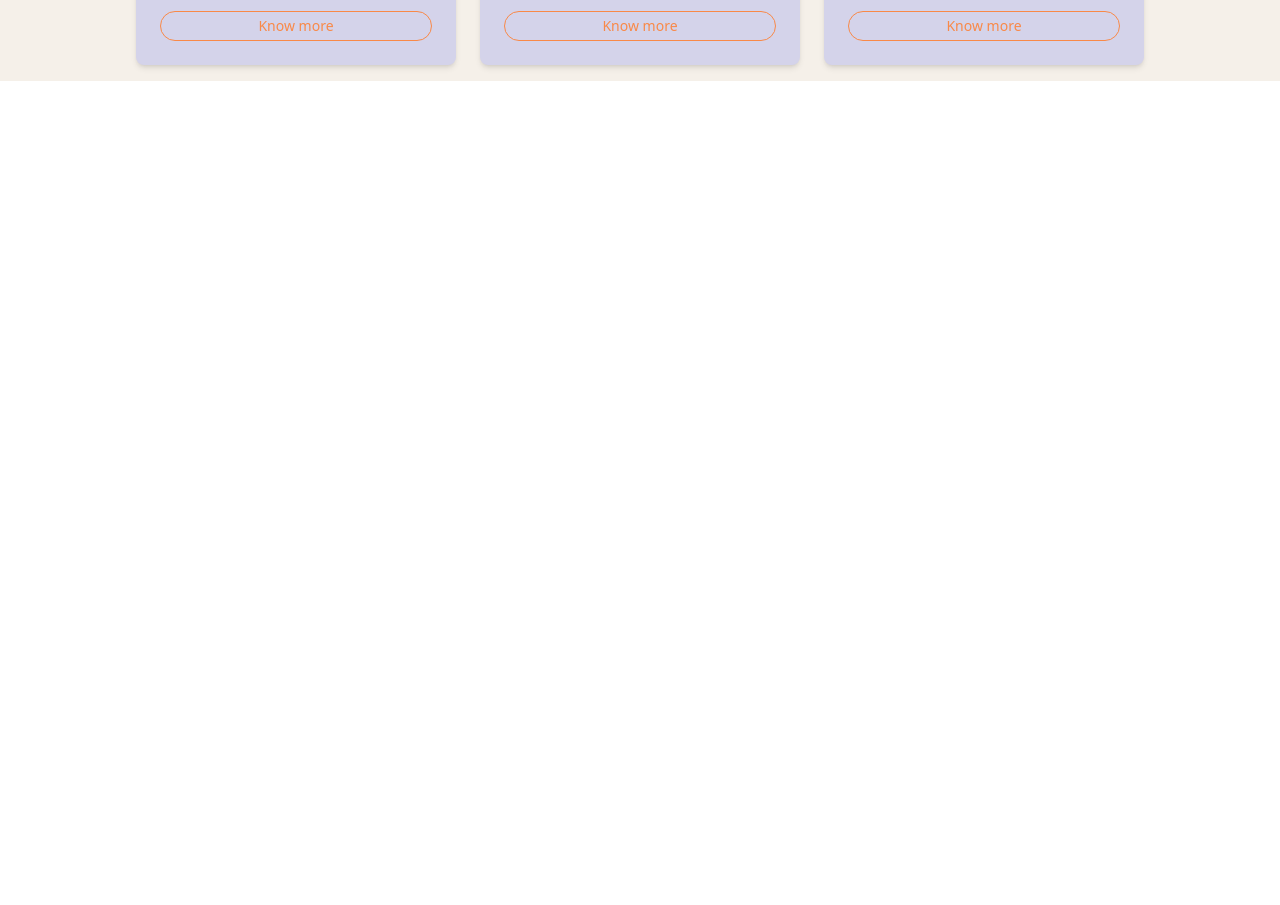
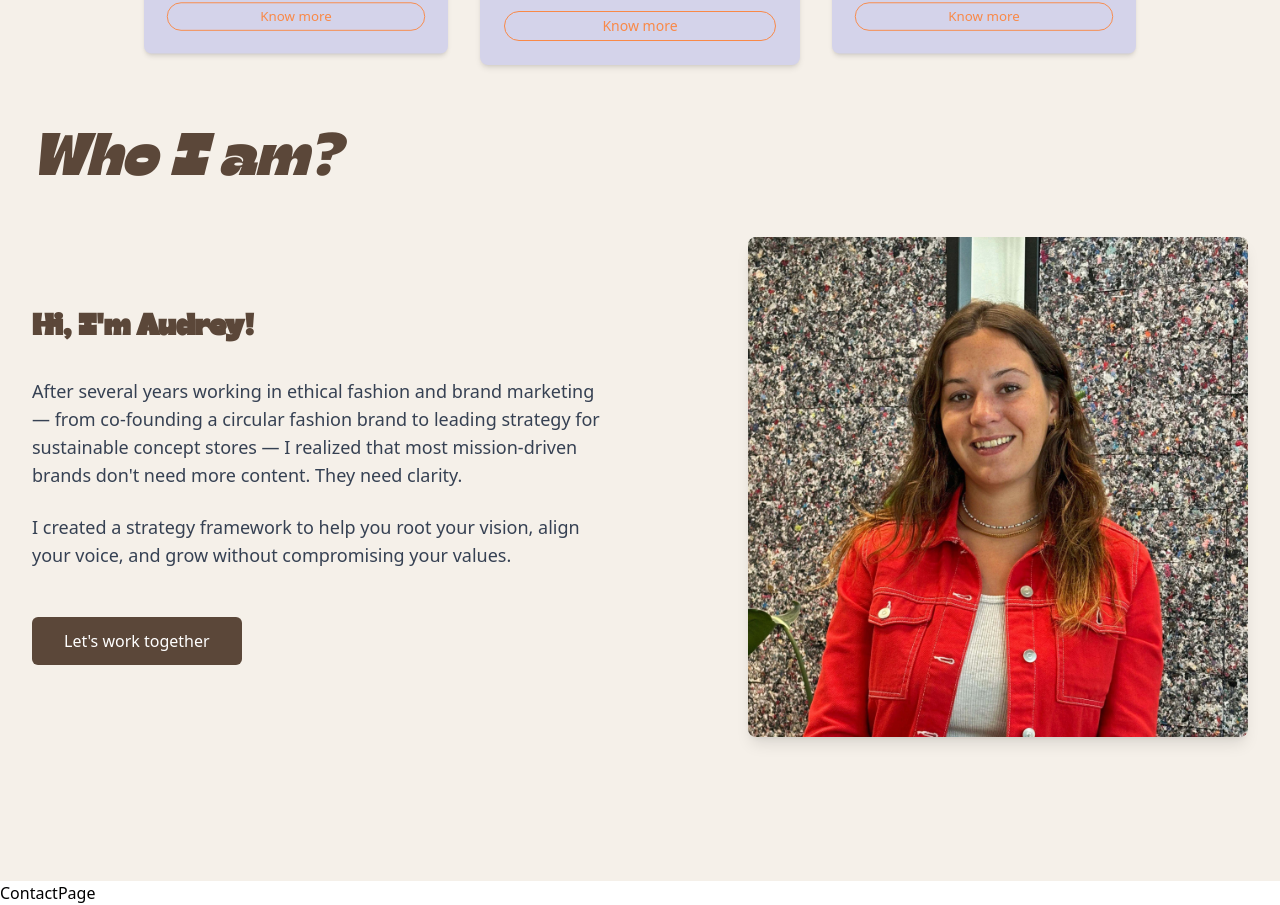
Before and after one commit to Lydoww/Bright-Brand-Studio, a React (Vite) app: page / in a window 1280 px wide. Shown: the part 1593-2498 px from the top of the page. Before the commit the page ends 1674 px from the top, so only its background shows below. Built offline with nearby package versions, Linux system fonts and the light colour scheme; a web font is replaced by a local one.

Commit message:
about me page done

```diff
--- a/package.json
+++ b/package.json
@@ -14,6 +14,7 @@
     "lucide-react": "^0.517.0",
     "react": "^19.1.0",
     "react-dom": "^19.1.0",
+    "react-lazy-load-image-component": "^1.6.3",
     "react-router-dom": "^7.6.2",
     "tailwindcss": "^4.1.10"
   },
--- a/src/App.jsx
+++ b/src/App.jsx
@@ -1,27 +1,18 @@
-import { Routes, Route } from "react-router-dom";
 import Navbar from "./components/layout/Navbar";
 import HomePage from "./pages/HomePage";
-import ServicesPage from "./pages/ServicesPage";
-import AboutPage from "./pages/AboutPage";
-import ContactPage from "./pages/ContactPage";
 
 const App = () => {
   return (
     <>
-      {/* Navbar dans le conteneur mais présente partout */}
-      <div className="fixed top-0 left-0 right-0 z-50">
+      {/* Navbar fixe */}
+      <div className="fixed top-0 left-0 right-0 z-50 bg-white">
         <div className="max-w-[1280px] mx-auto px-4">
           <Navbar />
         </div>
       </div>
-      <Routes>
-        <Route path="/" element={<HomePage />} />
 
-        <Route path="/services" element={<ServicesPage />} />
-        <Route path="/about" element={<AboutPage />} />
-        <Route path="/contact" element={<ContactPage />} />
-        <Route path="/" element={<ContactPage />} />
-      </Routes>
+      {/* Contenu principal scrollable */}
+      <HomePage />
     </>
   );
 };
--- a/src/components/layout/Navbar.jsx
+++ b/src/components/layout/Navbar.jsx
@@ -1,5 +1,4 @@
 import { useState, useEffect } from "react";
-import { Link, useLocation } from "react-router-dom";
 import { Menu, X } from "lucide-react";
 import linkedin from "../../assets/linkedin.svg";
 import email from "../../assets/email.svg";
@@ -8,7 +7,6 @@ import Logo from "../../assets/logo.png";
 const Navbar = () => {
   const [isMenuOpen, setIsMenuOpen] = useState(false);
   const [isScrolled, setIsScrolled] = useState(false);
-  const location = useLocation();
 
   const toggleMenu = () => {
     setIsMenuOpen(!isMenuOpen);
@@ -23,9 +21,13 @@ const Navbar = () => {
     return () => window.removeEventListener("scroll", handleScroll);
   }, []);
 
-  useEffect(() => {
-    setIsMenuOpen(false);
-  }, [location]);
+  const handleClick = (targetId) => {
+    const target = document.getElementById(targetId);
+    if (target) {
+      target.scrollIntoView({ behavior: "smooth" });
+      setIsMenuOpen(false);
+    }
+  };
 
   return (
     <header
@@ -40,7 +42,7 @@ const Navbar = () => {
         className="flex items-center justify-between"
       >
         {/* Logo */}
-        <Link to="/">
+        <a href="#home">
           <img
             src={Logo}
             width={120}
@@ -49,19 +51,19 @@ const Navbar = () => {
               isScrolled ? "w-14" : "w-32"
             } `}
           />
-        </Link>
+        </a>
 
         {/* Desktop Links */}
         <div className="hidden md:flex items-center space-x-8">
           <ul className="flex space-x-6">
             <li className="border rounded-3xl px-6 py-1 font-semibold border-[#5B4739] hover:border-[#F98948] hover:scale-105 transition-all">
-              <NavLink to="/services" label="Services" />
+              <Anchor label="Services" target="services" />
             </li>
             <li className="border rounded-3xl px-6 py-1 font-semibold border-[#5B4739] hover:border-[#F98948] hover:scale-105 transition-all">
-              <NavLink to="/about" label="About me" />
+              <Anchor label="About me" target="about" />
             </li>
             <li className="border rounded-3xl px-6 py-1 font-semibold border-[#5B4739] hover:border-[#F98948] hover:scale-105 transition-all">
-              <NavLink to="/contact" label="Contact" />
+              <Anchor label="Contact" target="contact" />
             </li>
           </ul>
 
@@ -113,29 +115,17 @@ const Navbar = () => {
         }`}
       >
         <nav className="mt-4 px-4 py-4 flex flex-col space-y-4">
-          <NavLink
-            to="/"
-            label="Home"
-            isMobile
-            onClick={() => setIsMenuOpen(false)}
+          <MobileAnchor label="Home" target="home" onClick={handleClick} />
+          <MobileAnchor
+            label="Services"
+            target="services"
+            onClick={handleClick}
           />
-          <NavLink
-            to="/services"
-            label="Services"
-            isMobile
-            onClick={() => setIsMenuOpen(false)}
-          />
-          <NavLink
-            to="/about"
-            label="About me"
-            isMobile
-            onClick={() => setIsMenuOpen(false)}
-          />
-          <NavLink
-            to="/contact"
+          <MobileAnchor label="About me" target="about" onClick={handleClick} />
+          <MobileAnchor
             label="Contact"
-            isMobile
-            onClick={() => setIsMenuOpen(false)}
+            target="contact"
+            onClick={handleClick}
           />
         </nav>
       </div>
@@ -143,22 +133,25 @@ const Navbar = () => {
   );
 };
 
-const NavLink = ({ to, label, isMobile = false, onClick }) => {
-  const location = useLocation();
-  const isActive = location.pathname === to;
-
+const Anchor = ({ label, target }) => {
   return (
-    <Link
-      to={to}
-      onClick={onClick}
-      className={`
-        ${isMobile ? "py-2 block text-lg" : "text-sm"}
-        font-medium transition-colors
-        ${isActive ? "text-[#F98948]" : "text-[#5B4739] hover:text-[#F98948]"}
-      `}
+    <a
+      href={`#${target}`}
+      className="text-sm font-medium text-[#5B4739] hover:text-[#F98948] transition-colors"
     >
       {label}
-    </Link>
+    </a>
+  );
+};
+
+const MobileAnchor = ({ label, target, onClick }) => {
+  return (
+    <button
+      onClick={() => onClick(target)}
+      className="py-2 text-left text-lg font-medium text-[#5B4739] hover:text-[#F98948] transition-colors"
+    >
+      {label}
+    </button>
   );
 };
 
--- a/src/components/services/Carousel.jsx
+++ b/src/components/services/Carousel.jsx
@@ -45,7 +45,7 @@ const services = [
 
 const Carousel = () => {
   return (
-    <div className="flex flex-wrap justify-center gap-6 m-4 mt-12">
+    <div className="flex flex-wrap justify-center gap-6 m-4 mt-12 [&>*:nth-child(odd)]:scale-95">
       {services.map((s, i) => (
         <Cart
           key={i}
--- a/src/index.css
+++ b/src/index.css
@@ -19,3 +19,7 @@ h1,
 h2 {
   font-family: "Gulfs Display", sans-serif;
 }
+
+html {
+  scroll-behavior: smooth;
+}
--- a/src/pages/AboutPage.jsx
+++ b/src/pages/AboutPage.jsx
@@ -1,9 +1,61 @@
-import React from 'react'
+import { LazyLoadImage } from "react-lazy-load-image-component";
+import "react-lazy-load-image-component/src/effects/opacity.css";
+import Audrey from "../assets/audrey.jpg";
 
 const AboutPage = () => {
   return (
-    <div>AboutPage</div>
-  )
-}
+    <div className="min-h-screen py-12 px-4 sm:px-6 lg:px-8 bg-[#F5F0E9]">
+      <div className="max-w-7xl mx-auto">
+        <h1 className="text-[#5B4739] italic text-4xl md:text-6xl mb-12 text-center md:text-left">
+          Who I am?
+        </h1>
 
-export default AboutPage
+        <div className="grid grid-cols-1 md:grid-cols-2 gap-12 items-center">
+          {/* Texte à gauche - même marge droite que l'image à gauche */}
+          <div className="space-y-8">
+            <h2 className="text-3xl font-semibold text-[#5B4739]">
+              Hi, I'm Audrey!
+            </h2>
+
+            <div className="space-y-6 text-lg text-gray-700">
+              <p>
+                After several years working in ethical fashion and brand marketing
+                — from co-founding a circular fashion brand to leading strategy
+                for sustainable concept stores — I realized that most
+                mission-driven brands don't need more content. They need clarity.
+              </p>
+
+              <p>
+                I created a strategy framework to help you root your vision, align
+                your voice, and grow without compromising your values.
+              </p>
+            </div>
+
+            <button
+              type="button"
+              className="mt-4 px-8 py-3 bg-[#5B4739] text-white rounded-md hover:bg-[#4a3a2e] transition-colors duration-300 focus:outline-none focus:ring-2 focus:ring-[#5B4739] focus:ring-opacity-50"
+              aria-label="Contact Audrey to work together"
+            >
+              Let's work together
+            </button>
+          </div>
+
+          {/* Image à droite - même marge gauche que le texte à droite */}
+          <div className="flex justify-center md:justify-end">
+            <LazyLoadImage
+              src={Audrey}
+              alt="Audrey - Sustainable Brand Strategist"
+              effect="opacity"
+              width={500}
+              height={500}
+              className="rounded-lg object-cover w-full max-w-[500px] h-auto shadow-lg"
+              placeholderSrc={Audrey}
+            />
+          </div>
+        </div>
+      </div>
+    </div>
+  );
+};
+
+export default AboutPage;
--- a/src/pages/HomePage.jsx
+++ b/src/pages/HomePage.jsx
@@ -1,16 +1,29 @@
 import Background from "../components/layout/Background";
 import HomeHero from "../components/home/HomeHero";
 import ServicesPage from "./ServicesPage";
+import AboutPage from "./AboutPage";
+import ContactPage from "./ContactPage";
 
 const HomePage = () => {
   return (
     <>
       <Background>
-        <div className="max-w-[1280px] mx-auto px-4">
+        <div id="home" className="max-w-[1280px] mx-auto px-4 pt-24">
           <HomeHero />
         </div>
       </Background>
-      <ServicesPage />
+
+      <section id="services">
+        <ServicesPage />
+      </section>
+
+      <section id="about">
+        <AboutPage />
+      </section>
+
+      <section id="contact">
+        <ContactPage />
+      </section>
     </>
   );
 };
```
Also changed, not shown: src/assets/audrey.jpg (added), 1 other file (tests, documents, lock files or other folders).
